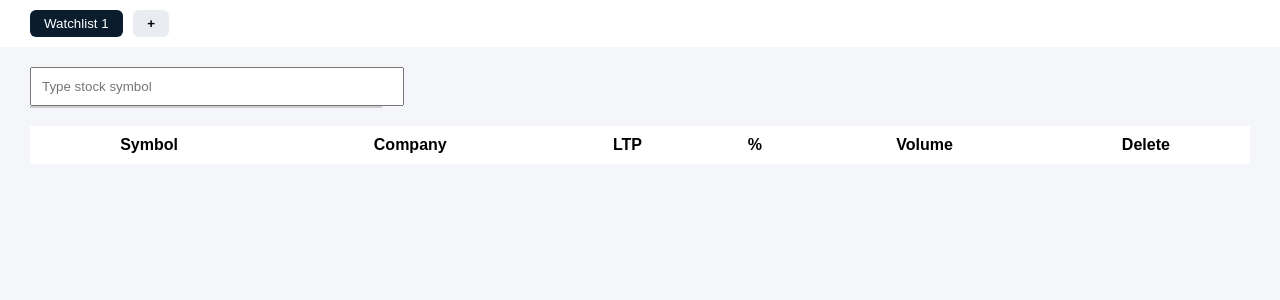
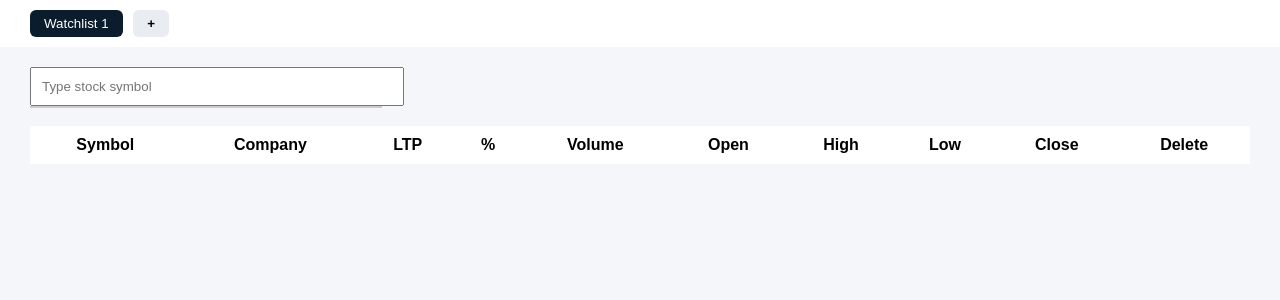
Before and after one commit to mrchopzy-ui/kotak-watchlist, a Flask app: page / in a window 1280 px wide. Shown: the part 110-410 px from the top of the page. Run offline with Flask 3, Linux system fonts and the light colour scheme; data comes from the database, SQL or seed files in the repository; data that the repository does not hold is empty; parts of the project's set-up code (start-up, migrations or seed data) failed here and were passed over.

Commit message:
Update index.html

```diff
--- a/templates/index.html
+++ b/templates/index.html
@@ -30,6 +30,10 @@
             <th>LTP</th>
             <th>%</th>
             <th>Volume</th>
+            <th>Open</th>
+            <th>High</th>
+            <th>Low</th>
+            <th>Close</th>
             <th>Delete</th>
         </tr>
     </thead>
```
